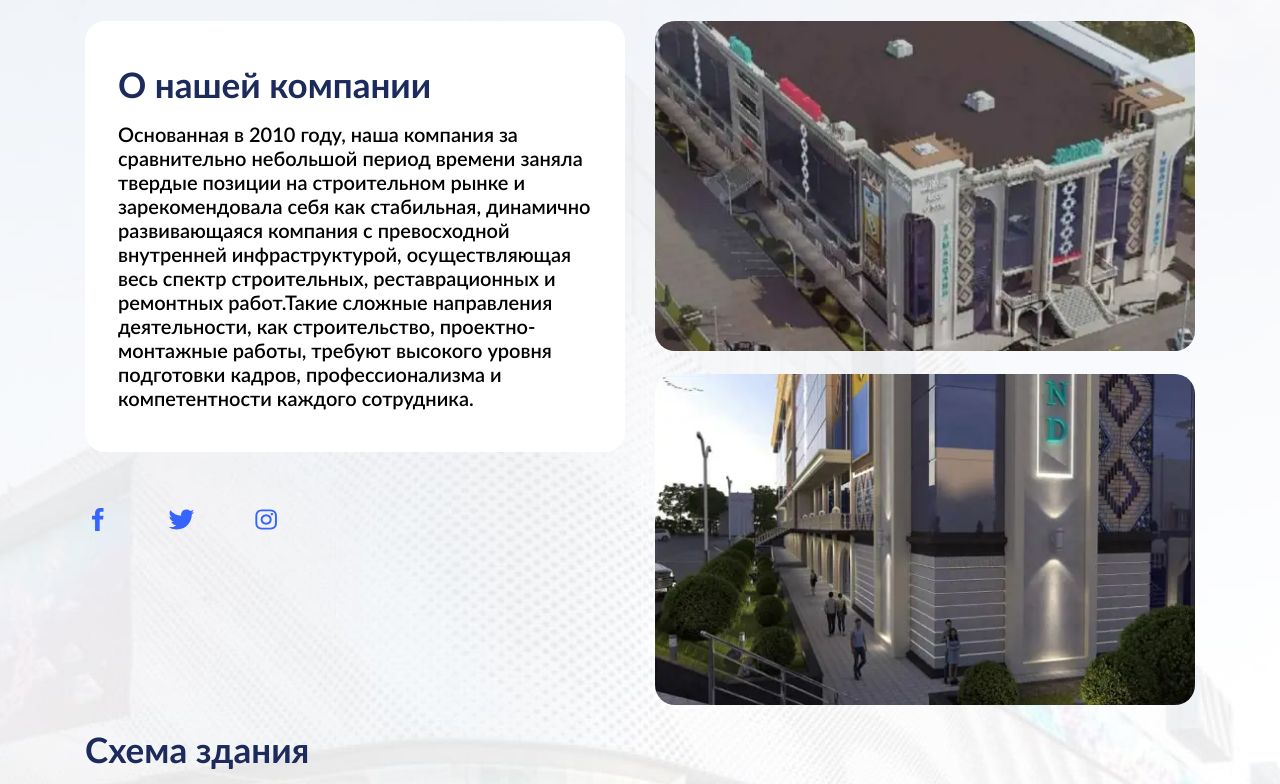
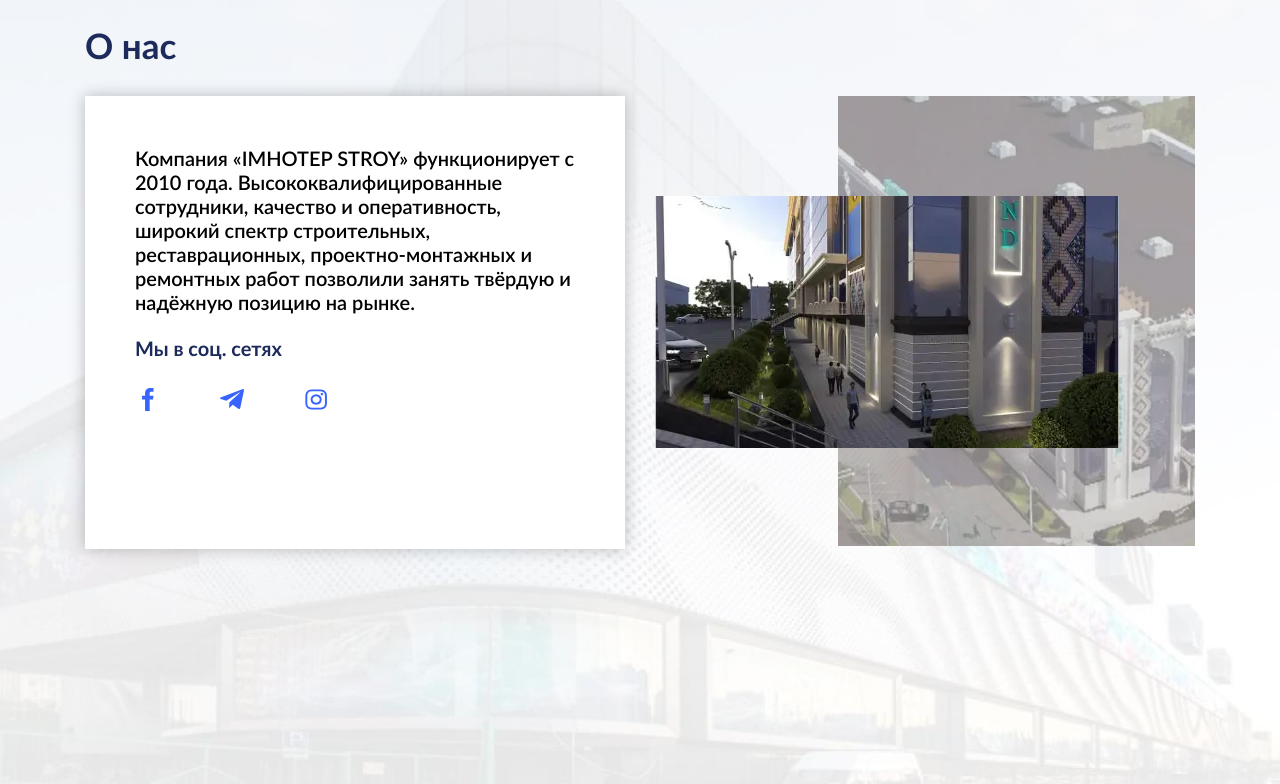
Before and after one commit to Anvarmirzo/imhotepDemo, a website: page imhotep/index.html in a window 1280 px wide. Shown: the part 840-1624 px from the top of the page. Drawn offline with Linux system fonts and the light colour scheme; a web font is replaced by a local one.

Commit message:
section about

```diff
--- a/imhotep/index.html
+++ b/imhotep/index.html
@@ -90,33 +90,28 @@
     </div>
 
     <!-- section about -->
-    <section class="about pt-131 pb-273">
+    <section class="about pt-134 pb-273">
         <div class="container">
+            <h3>О нас</h3>
             <div class="row">
                 <div class="col-lg-6">
                     <div class="about-text-wrapper mb-55">
-                        <h3>О нашей компании</h3>
-                        <p>Основанная в 2010 году, наша компания за сравнительно небольшой период времени заняла твердые
-                            позиции на строительном рынке и зарекомендовала себя как стабильная, динамично развивающаяся
-                            компания с превосходной внутренней инфраструктурой, осуществляющая весь спектр строительных,
-                            реставрационных и ремонтных работ.Такие сложные направления деятельности, как строительство,
-                            проектно-монтажные работы, требуют высокого уровня подготовки кадров, профессионализма и
-                            компетентности каждого сотрудника.</p>
-                    </div>
-                    <div class="about-social">
-                        <a class="about-social-facebook" href="##"></a>
-                        <a class="about-social-twitter" href="##"></a>
-                        <a class="about-social-instagram" href="##"></a>
+                        <p>Компания «IMHOTEP STROY» функционирует с 2010 года. Высококвалифицированные сотрудники,
+                            качество и оперативность, широкий спектр строительных, реставрационных, проектно-монтажных и
+                            ремонтных работ позволили занять твёрдую и надёжную позицию на рынке.
+                        </p>
+                        <h4>Мы в соц. сетях</h4>
+                        <div class="about-social">
+                            <a class="about-social-facebook" href="##"></a>
+                            <a class="about-social-tg" href="##"></a>
+                            <a class="about-social-instagram" href="##"></a>
+                        </div>
                     </div>
                 </div>
                 <div class="col-lg-6 about-content-images">
-                    <picture><source srcset="./img/building.webp" type="image/webp"><img src="./img/building.jpg" alt="Здание Самарканд"></picture>
-                    <picture><source srcset="./img/houses.webp" type="image/webp"><img src="./img/houses.jpg" alt="Здание с людьми"></picture>
+                    <picture><source srcset="./img/about-content-bg.webp" type="image/webp"><img src="./img/about-content-bg.jpg" alt="Здание Самарканд"></picture>
+                    <picture><source srcset="./img/about-rel.webp" type="image/webp"><img class="about-content-absolute" src="./img/about-rel.jpg" alt="Здание с людьми"></picture>
                 </div>
-            </div>
-            <div class="about-schema">
-                <h3>Схема здания</h3>
-                <div class="about-schema-img"><picture><source srcset="img/schema.webp" type="image/webp"><img src="img/schema.png" alt="Схема здания"></picture></div>
             </div>
         </div>
     </section>
@@ -442,7 +437,7 @@
                 <nav class="footer-nav">
                     <div class="about-social">
                         <a class="about-social-facebook" href="##"></a>
-                        <a class="about-social-twitter" href="##"></a>
+                        <a class="about-social-tg" href="##"></a>
                         <a class="about-social-instagram" href="##"></a>
                     </div>
                     <ul class="footer-menu">
--- a/src/scss/_about.scss
+++ b/src/scss/_about.scss
@@ -9,9 +9,10 @@
     }
 
     &-text-wrapper {
-        background: #FFFFFF;
-        border-radius: 20px;
-        padding: 42px 33px;
+        background-color: #FFFFFF;
+        box-shadow: 0px 0px 15px rgba(0, 0, 0, 0.25);
+        padding: 50px 39px 33px 50px;
+        height: 100%;
 
         p {
             font-weight: 600;
@@ -21,6 +22,14 @@
             @include block_480 {
                 font-size: 13px;
             }
+        }
+
+        h4 {
+            font-weight: bold;
+            font-size: 20px;
+            color: #1C2A5C;
+            margin-top: 22px;
+            margin-bottom: 27px;
         }
     }
 
@@ -32,13 +41,25 @@
     }
 
     &-content-images {
+        position: relative;
+        text-align: right;
+
+        img {
+            z-index: 0;
+            opacity: 0.5;
+        }
+
+        .about-content-absolute {
+            position: absolute;
+            top: 50%;
+            transform: translateY(-50%);
+            left: 15px;
+            z-index: 1;
+            opacity: 1;
+        }
+
         @include block_991 {
             text-align: center;
-        }
-
-        img {
-            border-radius: 20px;
-            margin-bottom: 20px;
         }
     }
 
--- a/src/scss/_base.scss
+++ b/src/scss/_base.scss
@@ -94,7 +94,7 @@ h3 {
     font-weight: bold;
     font-size: 35px;
     color: $section-title-color;
-    margin-bottom: 17px;
+    margin-bottom: 30px;
 
     @include block_480 {
         font-size: 20px;
--- a/src/scss/_icons.scss
+++ b/src/scss/_icons.scss
@@ -17,13 +17,14 @@
         background-repeat: no-repeat;
     }
 
-    &-twitter {
+    &-tg {
         display: inline-block;
         width: 25px;
         height: 25px;
-        background-image: url('../img/twitter.svg');
+        background-image: url('../img/tg.svg');
         background-position: center center;
         background-repeat: no-repeat;
+        background-size: 24px;
     }
 
     &-instagram {
--- a/src/scss/_idents.scss
+++ b/src/scss/_idents.scss
@@ -61,6 +61,10 @@
     padding-top: 131px;
 }
 
+.pt-134 {
+    padding-top: 134px;
+}
+
 .pt-268 {
     padding-top: 268px;
 }
```
Also changed, not shown: src/index.html (+15 -20 lines), imhotep/css/style.css, imhotep/css/style.min.css, imhotep/img/about-content-bg.jpg (added), imhotep/img/about-content-bg.webp (added), imhotep/img/about-rel.jpg (added), imhotep/img/about-rel.webp (added), imhotep/img/tg.svg (added), src/img/about-content-bg.jpg (added), src/img/about-rel.jpg (added), src/img/tg.svg (added), 1 other file.
